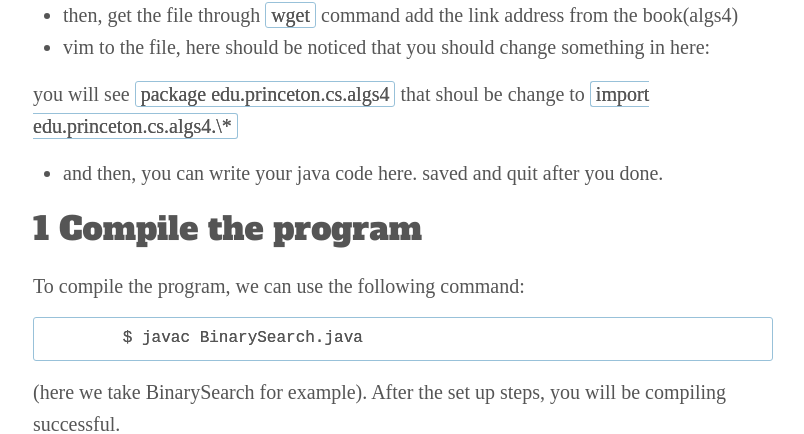
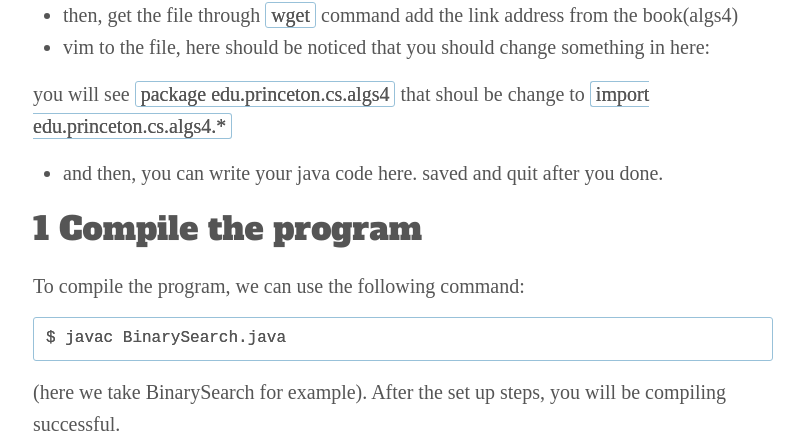
Before and after one commit to weina1117/weina1117.github.io, a Jekyll site: the page built from _posts/2016-11-17-algorithms4-try_to_learn_java.md, in a window 1280 px wide. Shown: the part 925-1359 px from the top of the page, without its empty margins (237-1041 px from the left). Built offline with Jekyll 4.4.1, drawn with Linux system fonts in a browser that asks for light colours; some web fonts are replaced; comment, search, counter and statistics services are not loaded.

Commit message:
update 1117

````diff
--- a/_posts/2016-11-17-algorithms4-try_to_learn_java.md
+++ b/_posts/2016-11-17-algorithms4-try_to_learn_java.md
@@ -20,7 +20,7 @@ terminal, if the output is `/bin/bash`, that means your shell is bash.
   exists); otherwise create a file and add it to the file `~/.profile`(create it
 first):
 
-```bash
+```sh
 $ export CLASSPATH=$CALSSPATH:/Users/weinaguo/Workspace/algs4.jar:/Users/weinaguo/Workspace/edu.princeton.cs.algs4
 ```
 
@@ -30,7 +30,7 @@ $ export CLASSPATH=$CALSSPATH:/Users/weinaguo/Workspace/algs4.jar:/Users/weinagu
   here:
 
 you will see `package edu.princeton.cs.algs4` that shoul be change to
-`import edu.princeton.cs.algs4.\*`
+`import edu.princeton.cs.algs4.*`
 
 * and then, you can write your java code here. saved and quit after you done.
 
@@ -38,8 +38,8 @@ you will see `package edu.princeton.cs.algs4` that shoul be change to
 ----------------------
 To compile the program, we can use the following command:
 
-```bash
-	$ javac BinarySearch.java
+```sh
+$ javac BinarySearch.java
 ```
 
 (here we take BinarySearch for example). After the set up steps, you will be
@@ -49,7 +49,7 @@ compiling successful.
 ---------------------
 
 * input the file and run it
-```bash
+```sh
 $ java BinarySearch
 ```
 
````
